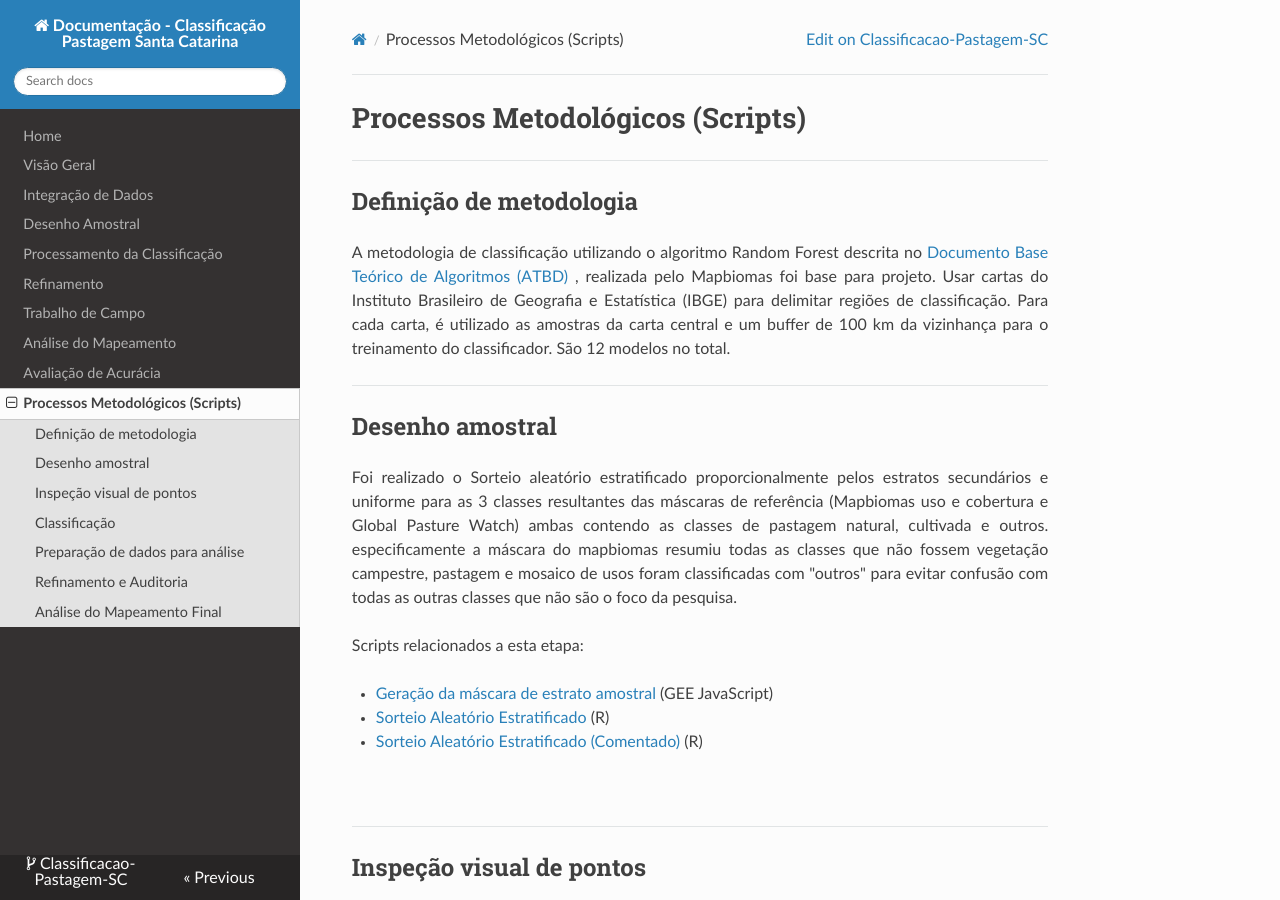
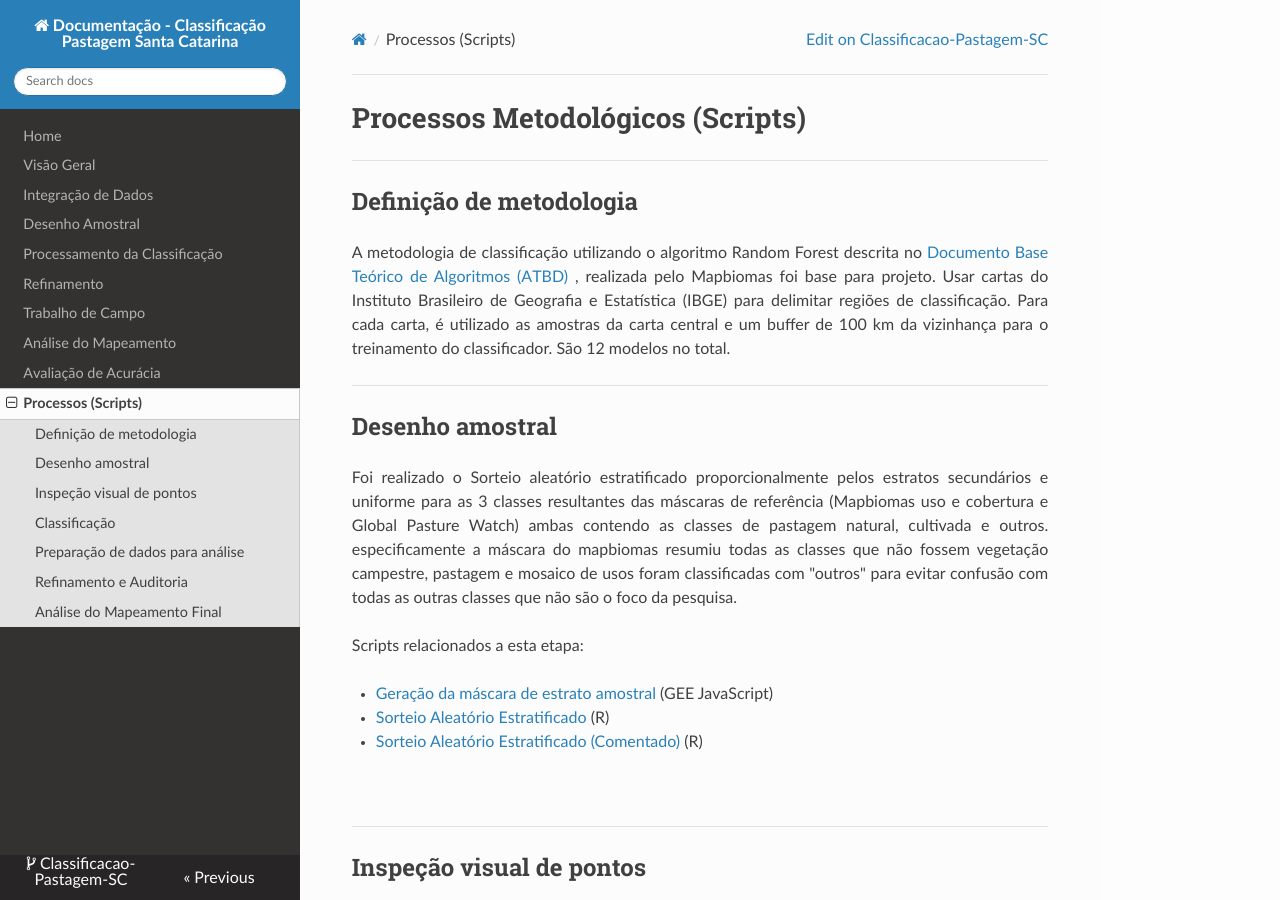
Before and after one commit to guilhermeramosvaz/Classificacao-Pastagem-SC, an MkDocs documentation site: the page built from docs/mds/passo_a_passo.md, in a window 1280 px wide and 900 px high. Built offline with MkDocs 1.6.1, drawn with Linux system fonts in a browser that asks for light colours; nearby versions of some CDN libraries.

Commit message:
beta_v5.6

```diff
--- a/mkdocs.yml
+++ b/mkdocs.yml
@@ -19,4 +19,4 @@ nav:
   - 'Trabalho de Campo': 'mds/trabalho_campo.md'
   - 'Análise do Mapeamento': 'mds/analise_mapeamento.md'
   - 'Avaliação de Acurácia': 'mds/avaliacao_acuracia.md'
-  - 'Processos Metodológicos (Scripts)': 'mds/passo_a_passo.md'
+  - 'Processos (Scripts)': 'mds/passo_a_passo.md'
```
